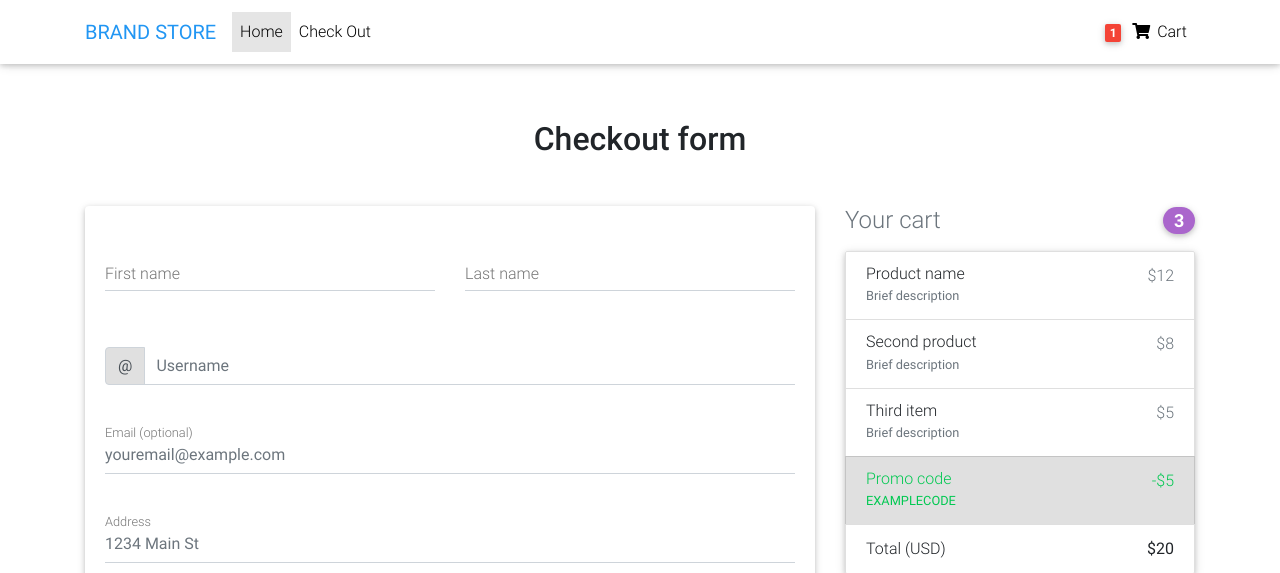
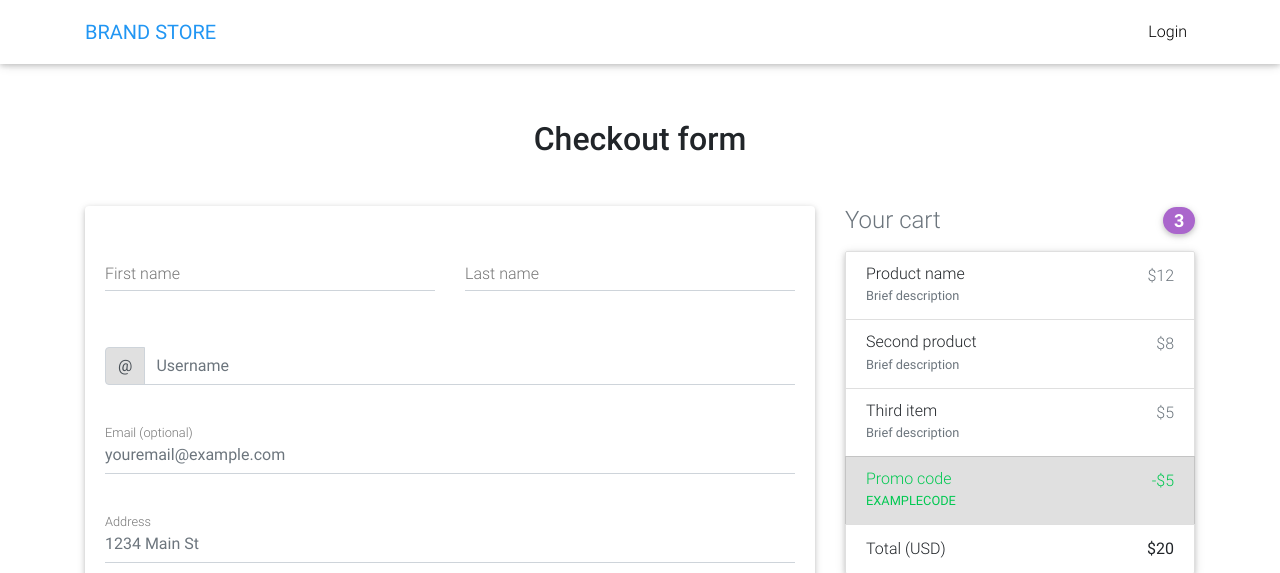
Before and after one commit to yuvarathna/brandstore, a Django app: page /checkout/ in a window 1280 px wide. Shown: the top 573 px of the page. Run offline with Django 3.2, Linux system fonts and the light colour scheme; parts of the project's set-up code (start-up, migrations or seed data) failed here and were passed over; some libraries are stand-ins or nearby versions.

Commit message:
added login

```diff
--- a/templates/core/base.html
+++ b/templates/core/base.html
@@ -79,19 +79,24 @@
 
                     <!-- Left -->
                     <ul class="navbar-nav mr-auto">
-                        <li class="nav-item active">
-                            <a class="nav-link waves-effect" href="{% url 'website:home' %}">Home
-                                <span class="sr-only">(current)</span>
+                       {% comment %} <li class="nav-item active">
+                            <a class="nav-link waves-effect"
+                             href="{% url 'website:home' %}">Home
+                            <span class="sr-only">(current)</span>
                             </a>
                         </li>
 
                         <li class="nav-item">
-                            <a class="nav-link waves-effect" href="{% url 'website:checkout' %}">Check Out</a>
-                        </li>
+                            <a class="nav-link waves-effect"
+                            href="{% url 'website:checkout' %}">
+                            Check Out
+                            </a>
+                        </li>{% endcomment %}
                     </ul>
 
                     <!-- Right -->
                     <ul class="navbar-nav nav-flex-icons">
+                        {% if request.user.is_authenticated %}
                         <li class="nav-item">
                             <a class="nav-link waves-effect">
                                 <span class="badge red z-depth-1 mr-1"> 1 </span>
@@ -99,7 +104,13 @@
                                 <span class="clearfix d-none d-sm-inline-block"> Cart </span>
                             </a>
                         </li>
-
+                        {% else %}
+                        <li class="nav-item">
+                            <a class="nav-link waves-effect" href="{% url 'account_login' %}">
+                                <span class="clearfix d-none d-sm-inline-block"> Login</span>
+                            </a>
+                        </li>
+                        {% endif %}
                     </ul>
 
                 </div>
--- a/website/models.py
+++ b/website/models.py
@@ -50,7 +50,7 @@ class OrderItem(models.Model):
     quantity = models.IntegerField(default=1)
 
     def __str__(self):
-        return f"{self.quantity} of{self.item.title}"
+        return f"{self.quantity} of {self.item.title}"
 
 
 class Order(models.Model):
--- a/website/views.py
+++ b/website/views.py
@@ -29,7 +29,7 @@ class ItemDetailView(DetailView):
 
 
 
-#login_required
+@login_required
 def add_to_cart(request, slug):
     item = get_object_or_404(Item, slug=slug)
     order_item, created = OrderItem.objects.get_or_create(
@@ -49,14 +49,13 @@ def add_to_cart(request, slug):
         else:
             order.items.add(order_item)
             messages.info(request, "This item was added to your cart.")
-            return redirect("website:product",slug=slug)
+            return redirect("website:order-summary")
     else:
         ordered_date = timezone.now()
-        order = Order.objects.create(
-        user=request.user, ordered_date=ordered_date)
+        order = Order.objects.create(user=request.user, ordered_date=ordered_date)
         order.items.add(order_item)
         messages.info(request, "This item was added to your cart.")
-        return redirect("website:product",slug=slug)
+        return redirect("website:order-summary")
 
 
 #login_required
```
